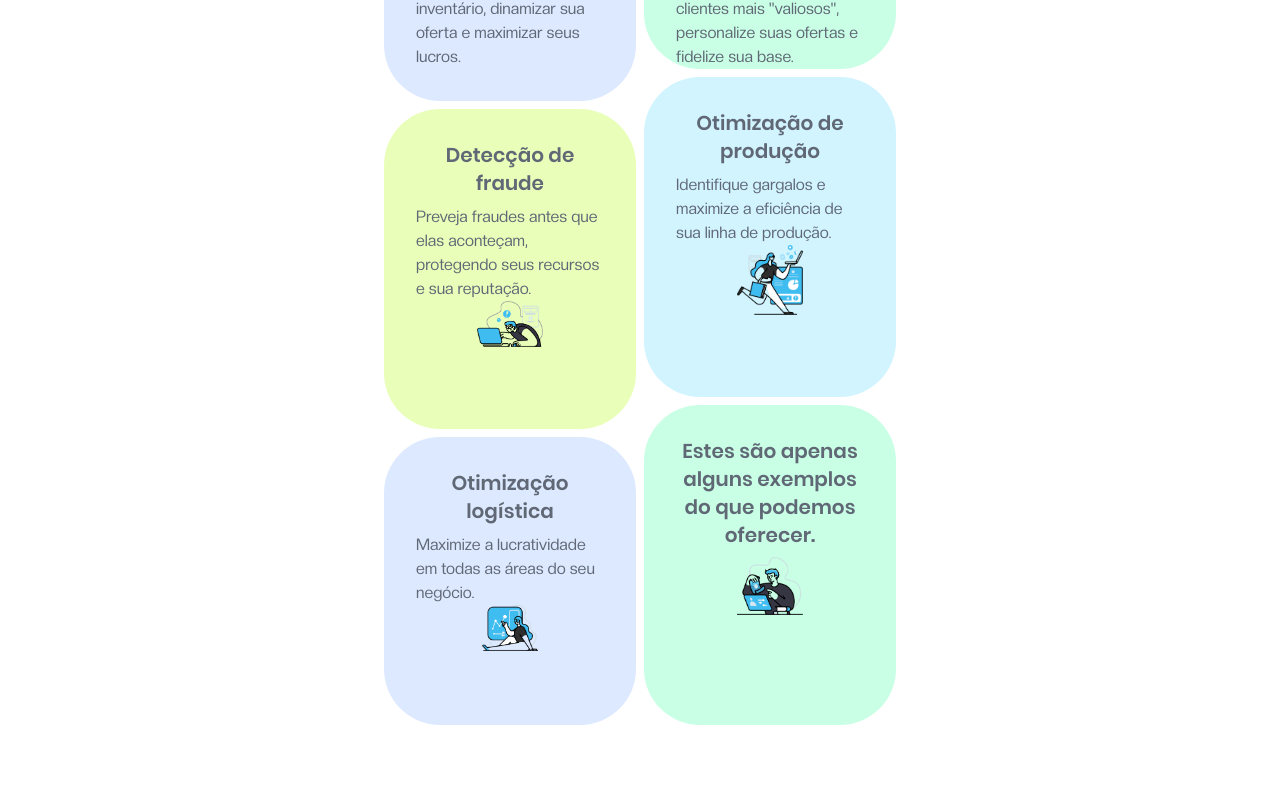
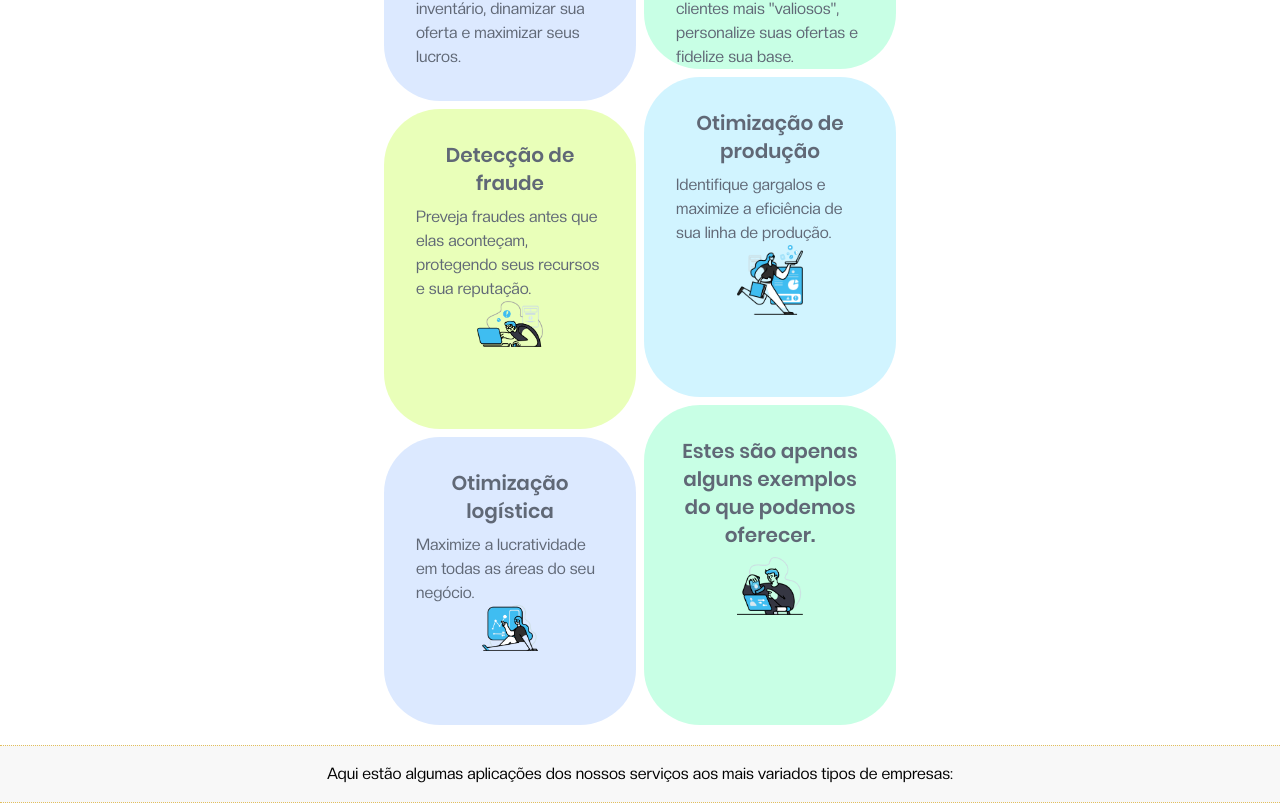
Before and after one commit to dedalusbi/site-dedalus-2.0, an Angular app: page / in a window 1280 px wide. Shown: the part 3405-4208 px from the top of the page. Before the commit the page ends 4130 px from the top, so only its background shows below. Built offline with nearby package versions, Linux system fonts and the light colour scheme.

Commit message:
faixa lateral pré-carrossel

```diff
--- a/src/app/app.component.html
+++ b/src/app/app.component.html
@@ -165,3 +165,16 @@
 
 
 </div>
+
+
+<div class="flex flex-col items-center sm:flex-row sm:justify-center gap-4 sm:gap-10 mt-5 bg-custom-gray border-t border-b border-dotted border-light-yellow py-4">
+    <span>Aqui estão algumas aplicações dos nossos serviços aos mais variados tipos de empresas:</span>
+</div>
+
+
+<!--CARROSSEL DE SERVIÇOS-->
+<div class="px-4 sm:px-6 md:px-10 lg:px-48 xl:px-56 2xl:px-">
+
+
+
+</div>
```
